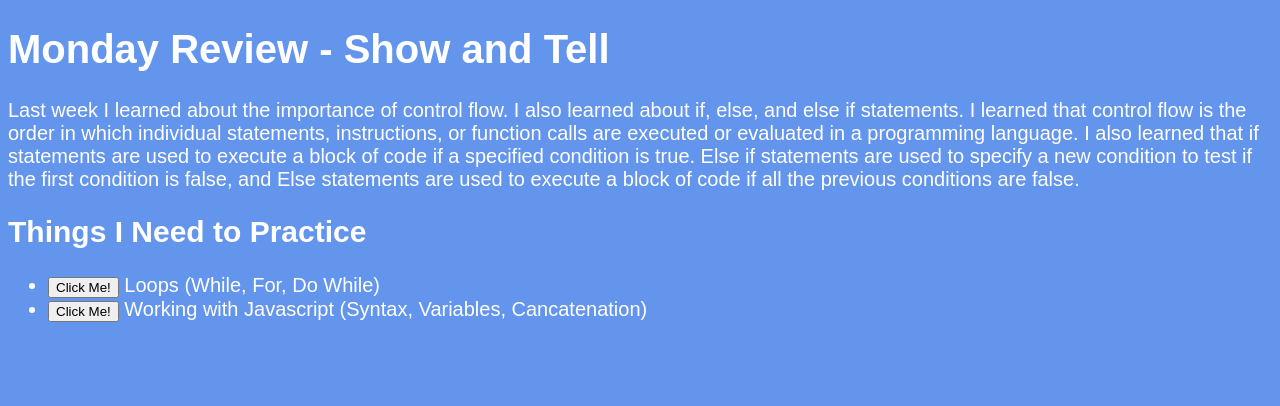
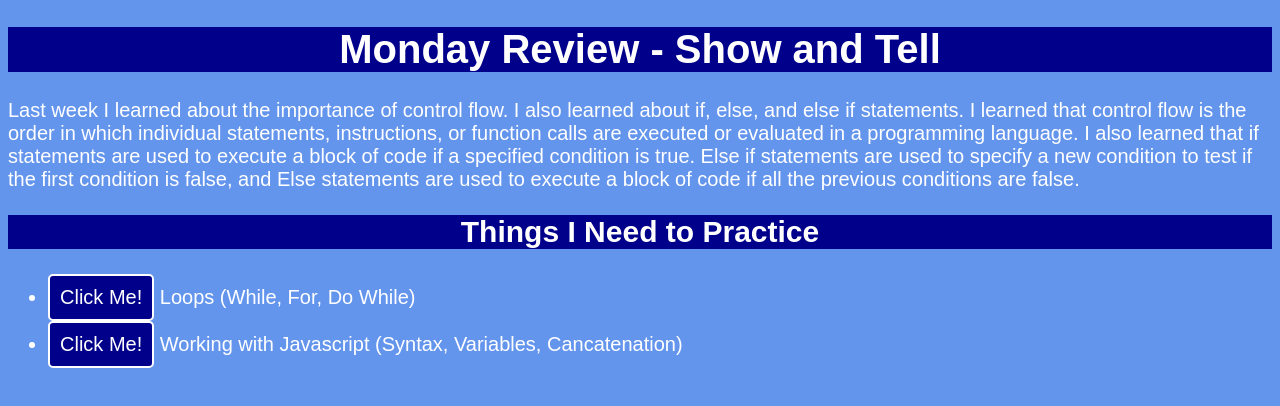
Before and after one commit to kadariusclemons/show-and-tell, a plain HTML site: page index.html in a window 1280 px wide. Drawn offline with Linux system fonts and the light colour scheme.

Commit message:
Updating

```diff
--- a/style.css
+++ b/style.css
@@ -7,10 +7,14 @@ p {
     font-size: 20px;
 }
 h1 {
+    text-align: center;
+    background-color: darkblue;
     color: white;
     font-size: 40px;
 }
 h2 {
+    text-align: center;
+    background-color: darkblue;
     color: white;
     font-size: 30px;
 }
@@ -18,3 +22,12 @@ ul {
     color: white;
     font-size: 20px;
 }
+button {
+    background-color: darkblue;
+    color: white;
+    font-size: 20px;
+    padding: 10px;
+    border: 2px solid white;
+    border-radius: 5px;
+    cursor: pointer;
+}
```
